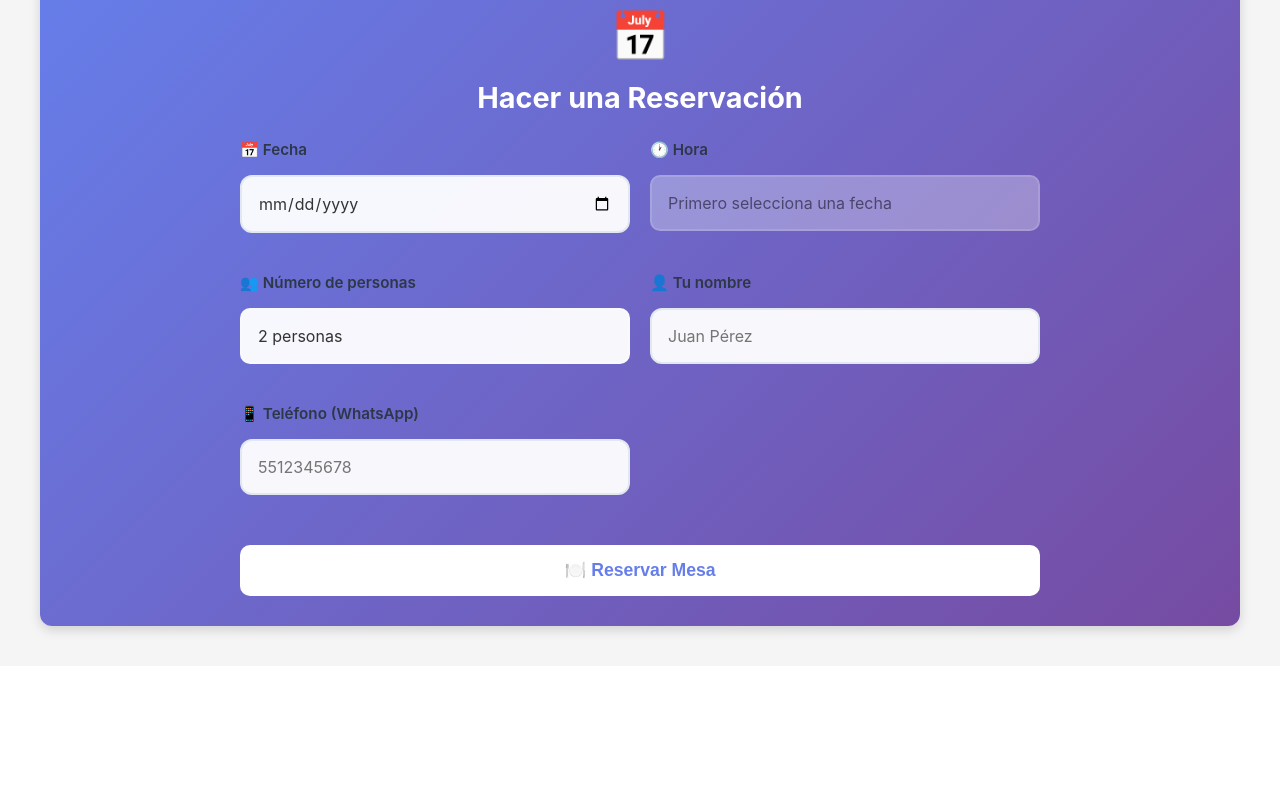
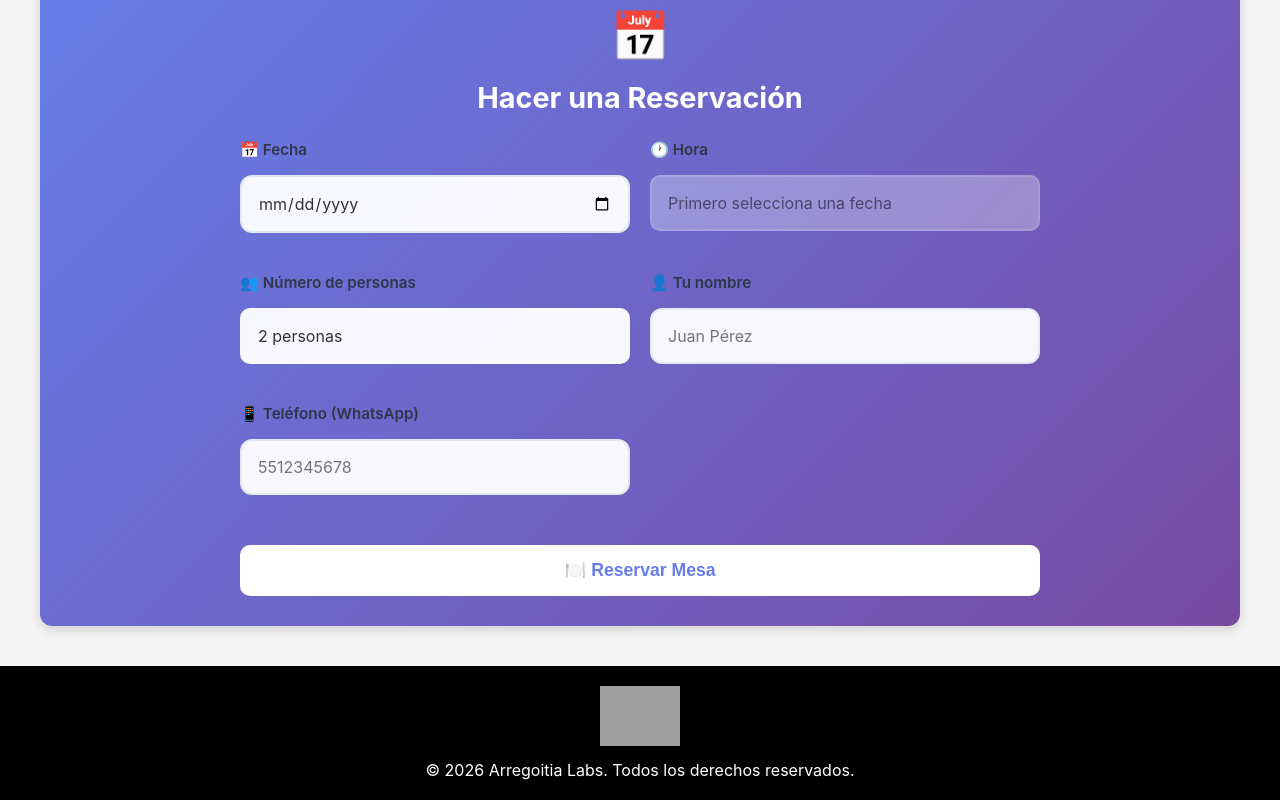
Before and after one commit to danarregoitia-bit/tortas-delivery, a React (Vite) app: page / in a window 1280 px wide. Shown: the part 7023-7823 px from the top of the page. Before the commit the page ends 7689 px from the top, so only its background shows below. Built offline with nearby package versions, Linux system fonts and the light colour scheme; grey boxes are pictures that could not be loaded.

Commit message:
Agregar footer de Arregoitia Labs en Home y AdminPanel
Co-Authored-By: Claude Opus 5.5 <noreply@anthropic.com>

```diff
--- a/src/pages/AdminPanel.jsx
+++ b/src/pages/AdminPanel.jsx
@@ -586,6 +586,10 @@ Ya está ocupado. ¿Te gustaría otro horario? Contáctanos y te ayudamos a enco
           );
         })}
       </div>
+      <footer style={{backgroundColor:'#000000',padding:'20px 0',textAlign:'center'}}>
+        <img src="/arregoitia-labs-logo.jpeg" alt="Arregoitia Labs" style={{height:'60px'}} />
+        <p style={{color:'#ffffff',margin:'10px 0 0 0'}}>© 2026 Arregoitia Labs. Todos los derechos reservados.</p>
+      </footer>
     </div>
   );
 }
--- a/src/pages/Home.jsx
+++ b/src/pages/Home.jsx
@@ -353,6 +353,10 @@ function Home() {
           </div>
         </div>
       )}
+      <footer style={{backgroundColor:'#000000',padding:'20px 0',textAlign:'center'}}>
+        <img src="/arregoitia-labs-logo.jpeg" alt="Arregoitia Labs" style={{height:'60px'}} />
+        <p style={{color:'#ffffff',margin:'10px 0 0 0'}}>© 2026 Arregoitia Labs. Todos los derechos reservados.</p>
+      </footer>
     </div>
   );
 }
```
